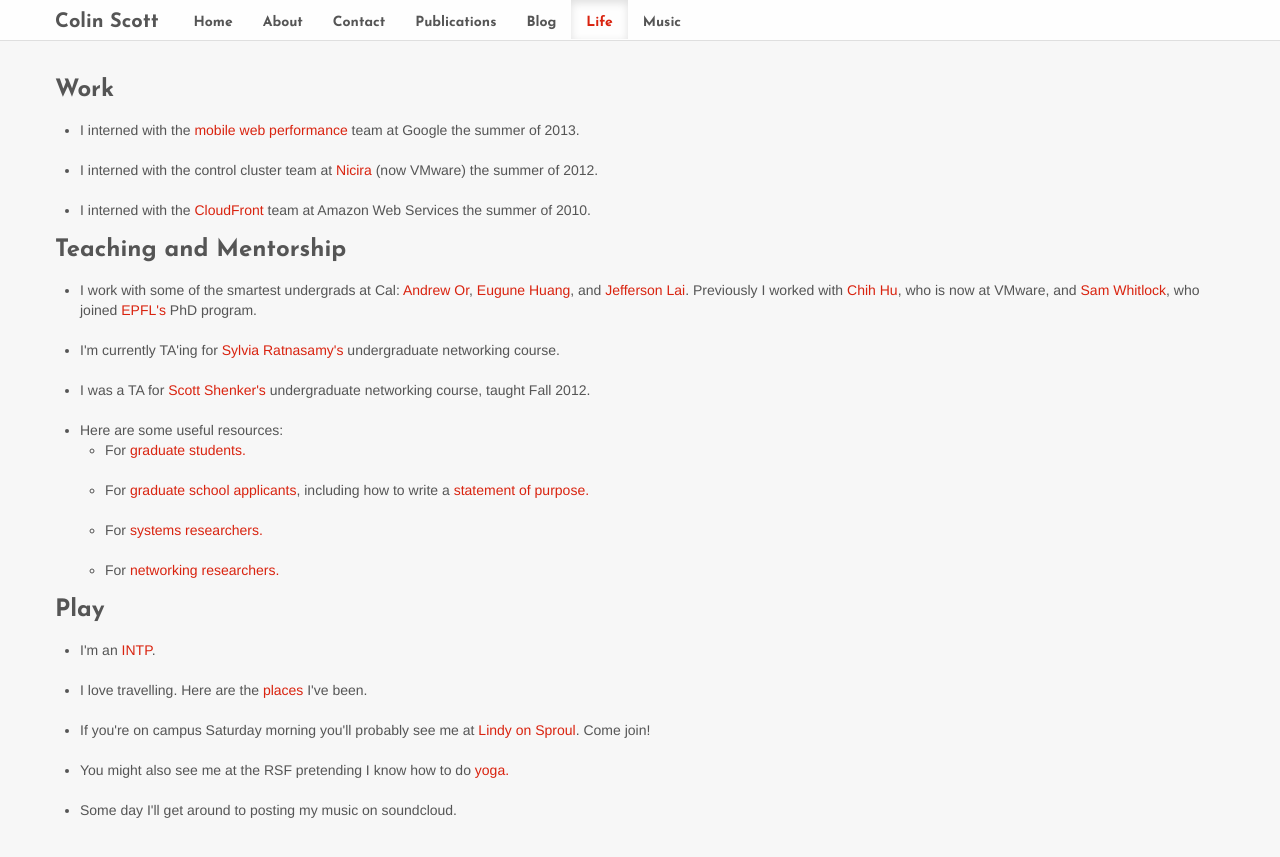
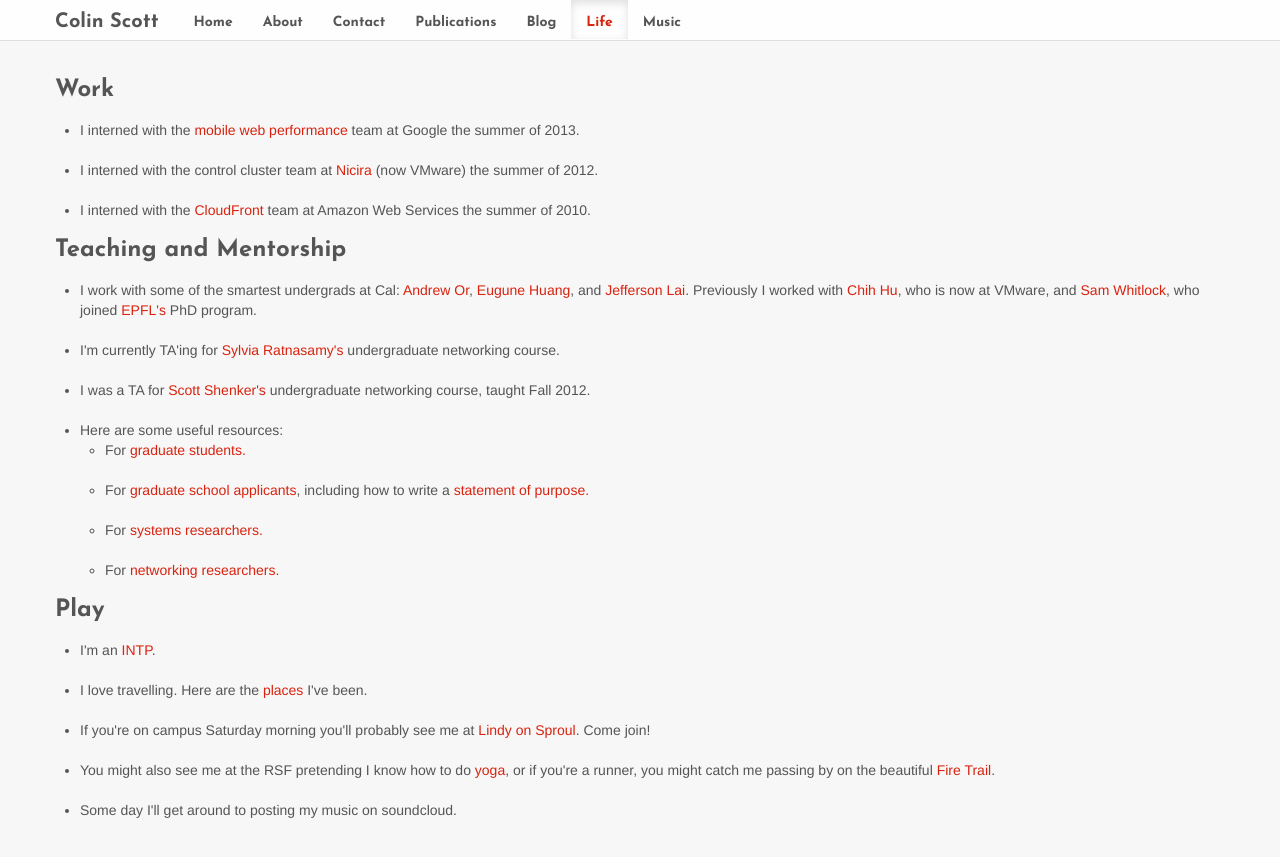
Before and after one commit to colin-scott/personal_website, a Jekyll site: the page built from life.html, in a window 1280 px wide. Shown: the top 857 px of the page. Built offline with Jekyll 4.4.1, drawn with Linux system fonts in a browser that asks for light colours; Markdown is read by kramdown in place of the engine named in the settings.

Commit message:
Add running.

```diff
--- a/life.html
+++ b/life.html
@@ -94,7 +94,11 @@ networking course, taught Fall 2012.
 </li>
 <br />
 <li>You might also see me at the RSF pretending I know how to do <a
-    href="http://recsports.berkeley.edu/fitness-wellness/group-exercise/mindbody-workouts/yoga-meditation/">yoga.</a></li>
+    href="http://recsports.berkeley.edu/fitness-wellness/group-exercise/mindbody-workouts/yoga-meditation/">yoga</a>,
+or if you're a runner, you might catch me passing by on the
+beautiful
+<a href="http://recsports.berkeley.edu/facilities/open-rec-schedules/trails/">Fire Trail</a>.
+</li>
 <br />
 <li>Some day I'll get around to posting my music on soundcloud.
 </li>
```
